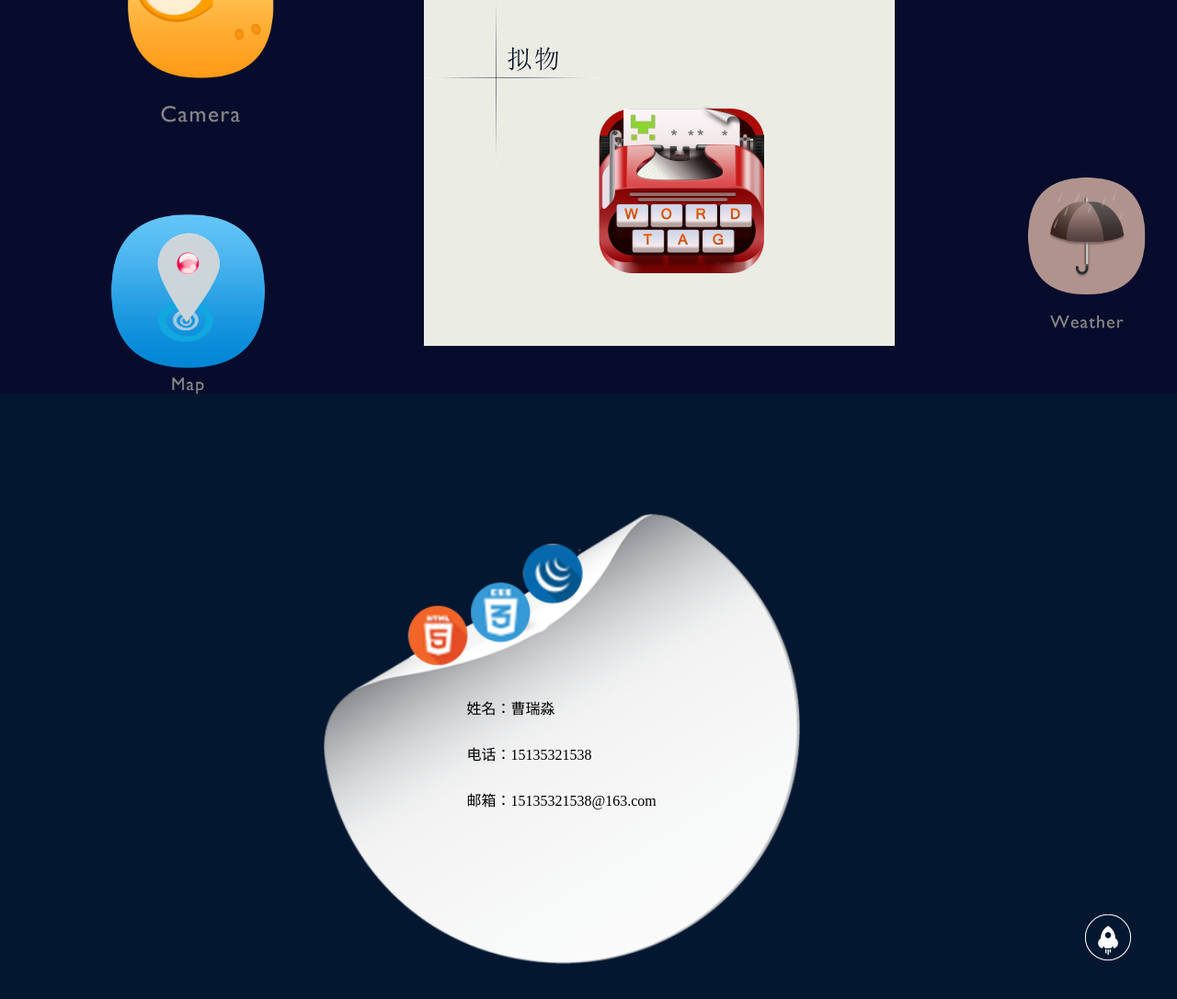
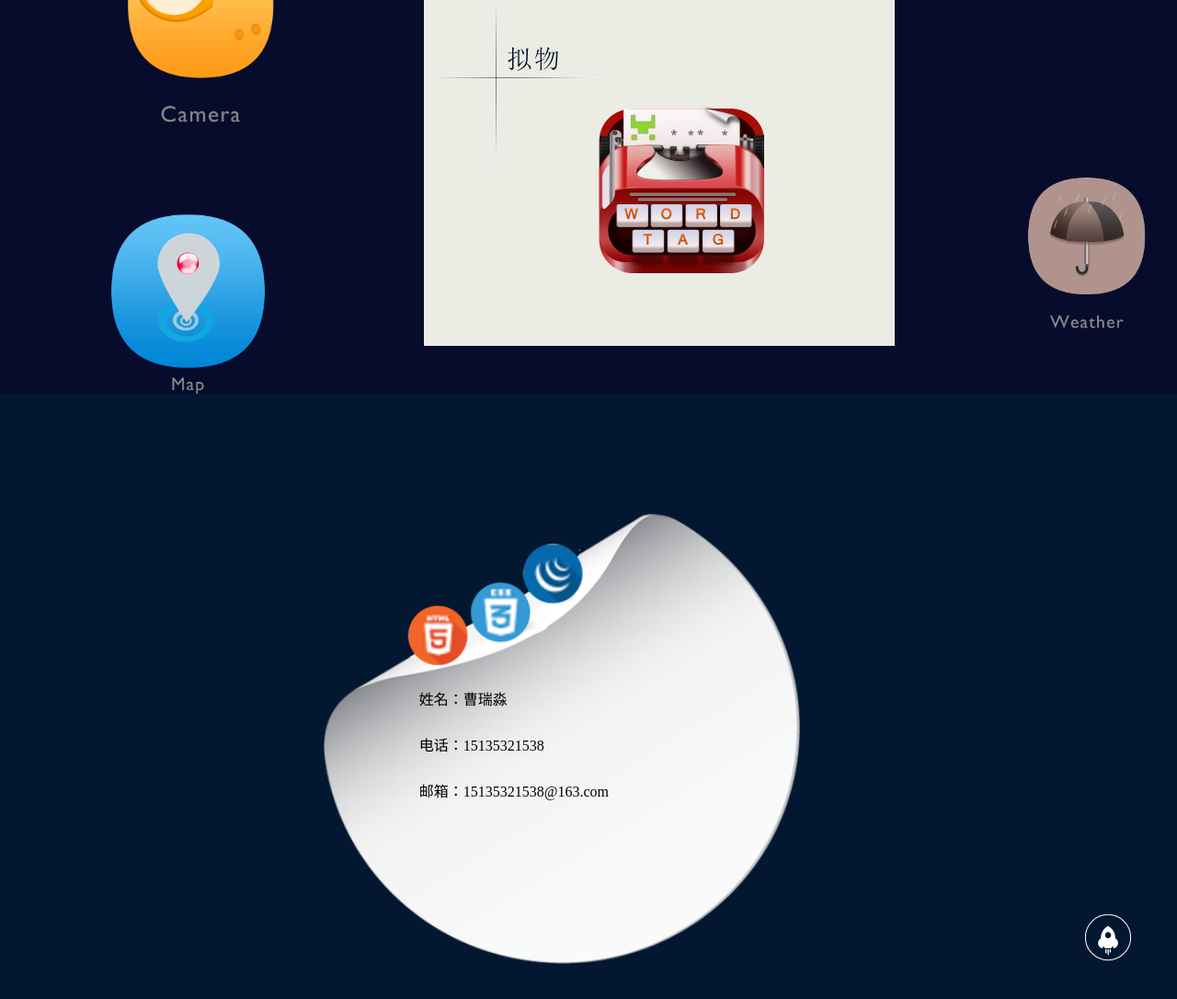
Before and after one commit to CaoRuimiao/website, a plain HTML site: page index.html in a window 1280 px wide. Shown: the part 2213-3299 px from the top of the page at 92% size. Drawn offline with Linux system fonts and the light colour scheme.

Commit message:
Update index.css

```diff
--- a/css/index.css
+++ b/css/index.css
@@ -594,8 +594,8 @@ body{
     position: relative;
 }
 .contact-con{
-    /*width:78%;*/
-    width:72%;
+    width:78%;
+    /*width:72%;*/
     position: absolute;
     top: 0;
     left: 0;
@@ -640,8 +640,8 @@ body{
 .contact-mes{
     /*width: 60%;*/
     position: absolute;
-    top: 38%;
-    left: 30%;
+    top: 36%;
+    left: 20%;
     line-height: 50px;
 }
 /*----------------------------------------*/
```
